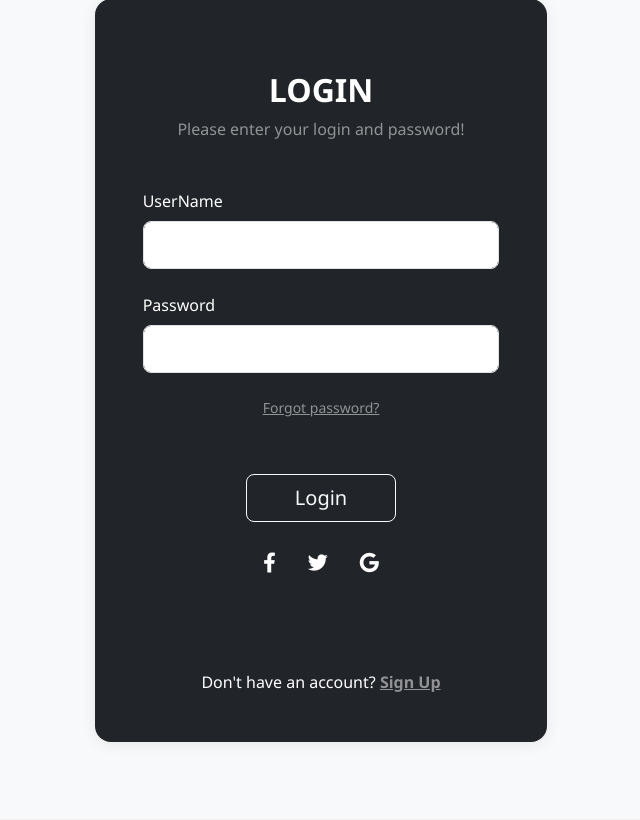
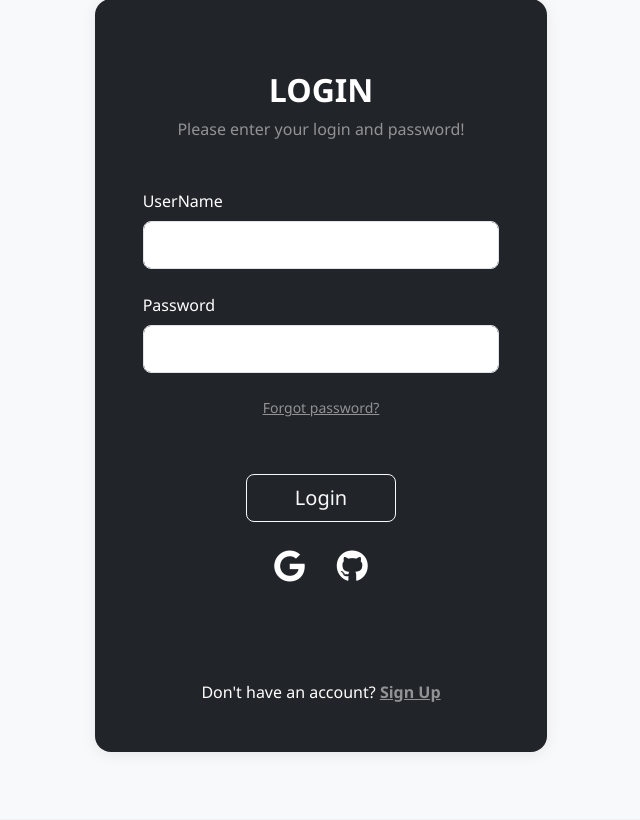
Before and after one commit to lep85820-dotcom/webbanhang2, a PHP site: page /webbanhang/account/login in a window 1280 px wide. Shown: the part 189-1009 px from the top of the page, without its empty margins (319-959 px from the left). Run offline with PHP 8.4, Linux system fonts and the light colour scheme.

Commit message:
Update login UI: replace FB/Twitter with Google/GitHub

```diff
--- a/app/views/account/login.php
+++ b/app/views/account/login.php
@@ -25,9 +25,8 @@
                                 <button class="btn btn-outline-light btn-lg px-5" type="submit">Login</button>
 
                                 <div class="d-flex justify-content-center text-center mt-4 pt-1">
-                                    <a href="#!" class="text-white"><i class="fab fa-facebook-f fa-lg"></i></a>
-                                    <a href="#!" class="text-white"><i class="fab fa-twitter fa-lg mx-4 px-2"></i></a>
-                                    <a href="/webbanhang/account/googleLogin" class="text-white"><i class="fab fa-google fa-lg"></i></a>
+                                    <a href="/webbanhang/account/googleLogin" class="text-white mx-3" title="Đăng nhập bằng Google"><i class="fab fa-google fa-2x"></i></a>
+                                    <a href="/webbanhang/account/githubLogin" class="text-white mx-3" title="Đăng nhập bằng GitHub"><i class="fab fa-github fa-2x"></i></a>
                                 </div>
                             </div>
 
```
